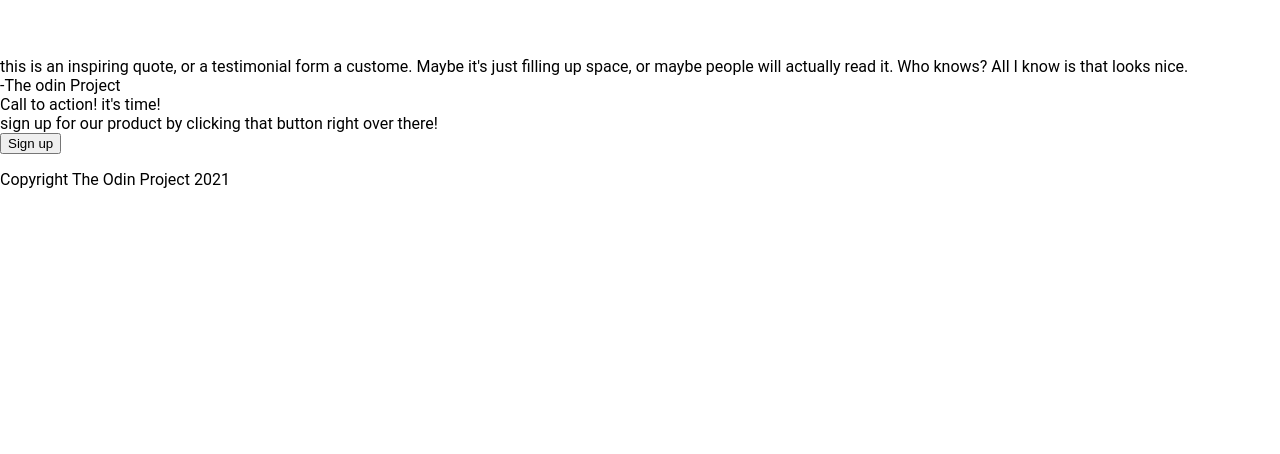
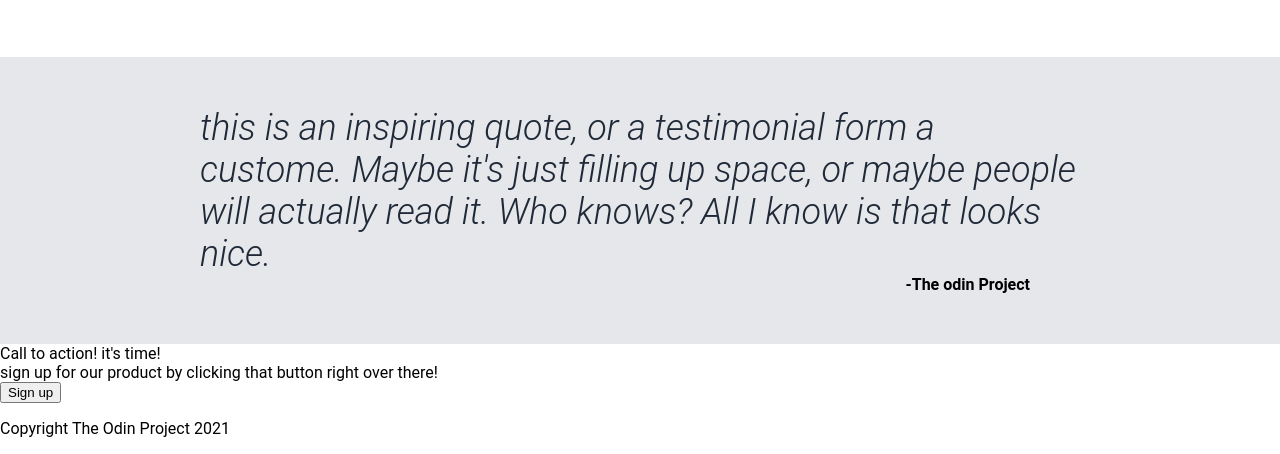
Before and after one commit to bahaeddinekalai/Landing-Page, a plain HTML site: page index.html in a window 1280 px wide. Shown: the part 969-1423 px from the top of the page. Before the commit the page ends 1174 px from the top, so only its background shows below. Drawn offline with Linux system fonts and the light colour scheme.

Commit message:
style: add styles to main content , quote section

```diff
--- a/style.css
+++ b/style.css
@@ -116,3 +116,24 @@ a {
   align-self: center;
   border: 4px solid #3882f6;
 }
+
+.quote-section {
+  background-color: #e5e7eb;
+  display: flex;
+  flex-direction: column;
+  justify-content: center;
+  align-items: center;
+  padding: 50px 200px;
+}
+.quote-text {
+  color: #1f2937;
+  font-size: 36px;
+  font-weight: 300;
+  font-style: italic;
+}
+.quote-by{
+  font-size: 16px;
+  font-weight: bold;
+  align-self: flex-end;
+  margin-right: 50px;
+}
```
